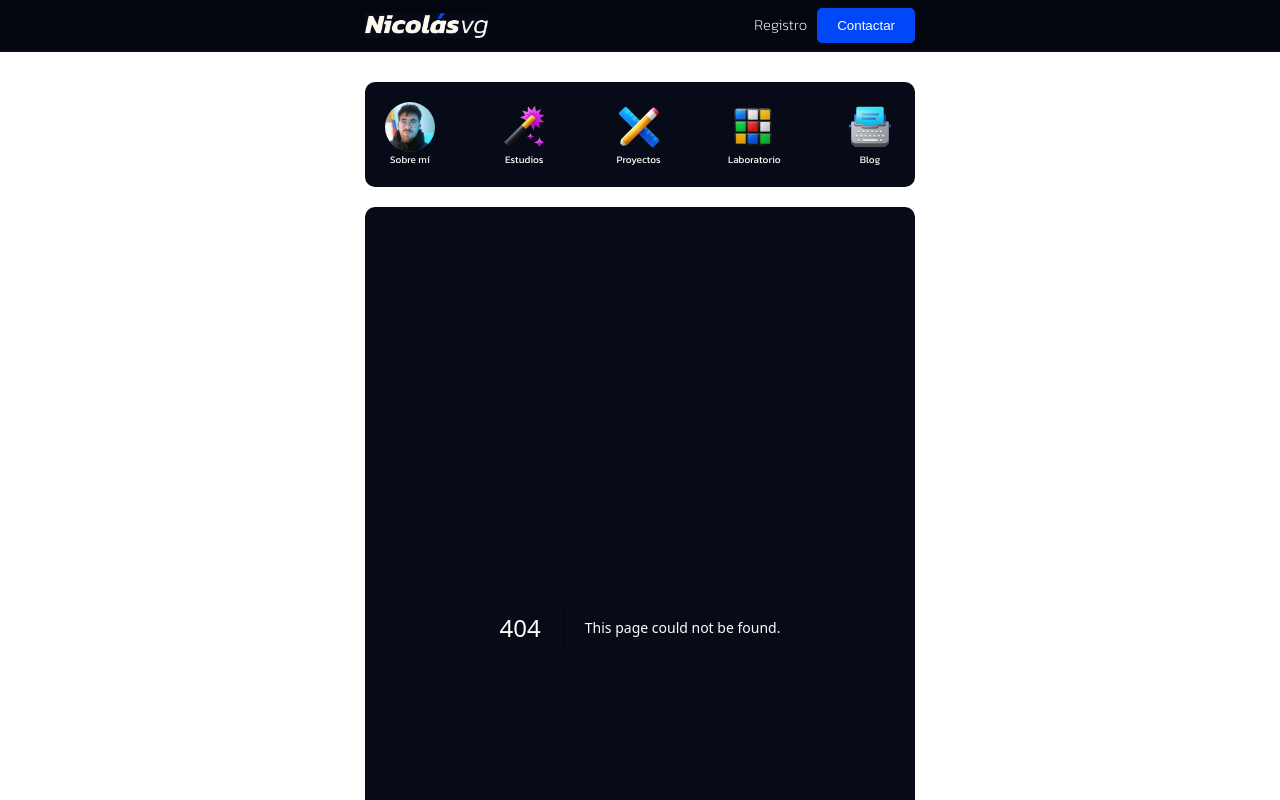
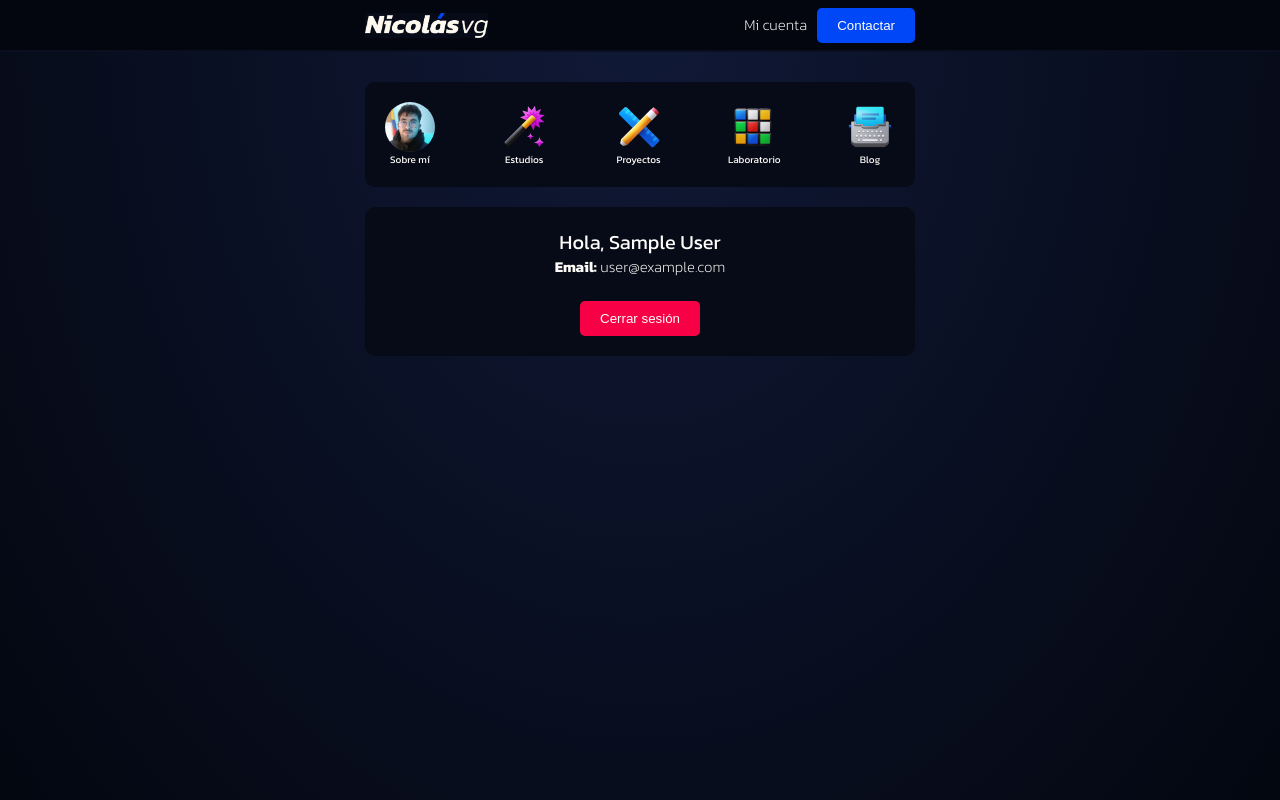
Before and after one commit to nhockjs/nicolasvg, a Next.js app: page /cuenta in a window 1280 px wide. Before the commit this address had no page. Shown: the top 800 px of the page. Built offline with nearby package versions, Linux system fonts and the light colour scheme; no server answers; sample sign-in values are in the browser's storage.

Commit message:
Configuración de cuentas básica

```diff
--- a/app/auth/auth.scss
+++ b/app/cuenta/auth.scss
@@ -40,3 +40,7 @@
   line-height: 15px;
   margin: 0px;
 }
+
+.auth__logout {
+  background-color: var(--redColor);
+}
--- a/app/auth/auth.ts
+++ b/app/cuenta/auth.ts
@@ -2,14 +2,24 @@ import { auth } from "../../lib/firebase";
 import {
   createUserWithEmailAndPassword,
   signInWithEmailAndPassword,
+  signOut,
+  updateProfile,
 } from "firebase/auth";
 
 export const createUser = async (formData: FormData) => {
   const email = formData.get("email") as string;
   const password = formData.get("password") as string;
+  const username = formData.get("username") as string;
+
   let userAllRight: boolean;
   try {
-    await createUserWithEmailAndPassword(auth, email, password);
+    const userCredential = await createUserWithEmailAndPassword(
+      auth,
+      email,
+      password
+    );
+    await updateProfile(userCredential.user, { displayName: username });
+
     userAllRight = true;
     return { userAllRight };
   } catch (error: any) {
@@ -33,3 +43,7 @@ export const loginUser = async (formData: FormData) => {
     return { userAllRight, code, message };
   }
 };
+
+export const logOutUser = async () => {
+  signOut(auth);
+};
--- /dev/null
+++ b/app/cuenta/page.tsx
@@ -0,0 +1,40 @@
+"use client";
+
+import { onAuthStateChanged } from "firebase/auth";
+import { auth } from "../../lib/firebase";
+import { logOutUser } from "./auth";
+import { useEffect, useState } from "react";
+import { useRouter } from "next/navigation";
+import "./auth.scss";
+
+export default function Cuenta() {
+  const [email, setEmail] = useState("");
+  const [username, setUsername] = useState("");
+  const router = useRouter();
+  useEffect(() => {
+    onAuthStateChanged(auth, (user) => {
+      if (!user) {
+        router.push("/cuenta/acceso");
+      } else {
+        console.log(user);
+        setEmail(user.email ? user.email : "No tienes correo");
+        setUsername(
+          user.displayName ? user.displayName : "No tienes nombre de usuario"
+        );
+        return;
+      }
+    });
+  }, []);
+  return (
+    <section className="auth__container">
+      <h1>Hola{`, ${username}`} </h1>
+      <p>
+        <b>Email:</b> {email}
+      </p>
+      <br />
+      <button onClick={logOutUser} className="auth__logout">
+        Cerrar sesión
+      </button>
+    </section>
+  );
+}
--- a/app/layout.tsx
+++ b/app/layout.tsx
@@ -33,8 +33,8 @@ export default function RootLayout({
               className="layout__logo"
             />
             <div>
-              <Link className="layout__header__link" href="/auth">
-                Registro
+              <Link className="layout__header__link" href="/cuenta">
+                Mi cuenta
               </Link>
               <button className="layout__cta">Contactar</button>
             </div>
--- a/app/styles/home.scss
+++ b/app/styles/home.scss
@@ -14,6 +14,7 @@
     align-items: center;
     gap: 10px;
     margin: 10px 0;
+
     img {
       width: 15px;
     }
--- a/app/styles/layout.scss
+++ b/app/styles/layout.scss
@@ -73,6 +73,7 @@
   font-weight: 200;
   font-size: 15px;
   transition: 0.3s;
+  text-align: end;
 }
 
 .layout__header__link:hover {
```
Also changed, not shown: app/cuenta/acceso/page.tsx (renamed from app/auth/login/page.tsx, +8 -3 lines), app/cuenta/registro/page.tsx (renamed from app/auth/page.tsx, +8 -4 lines).
